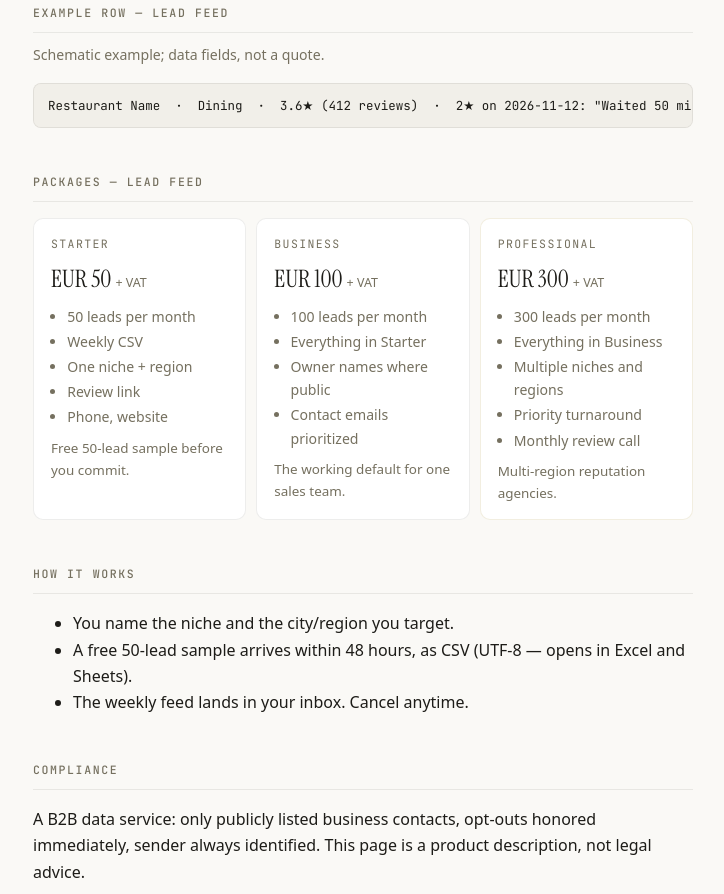
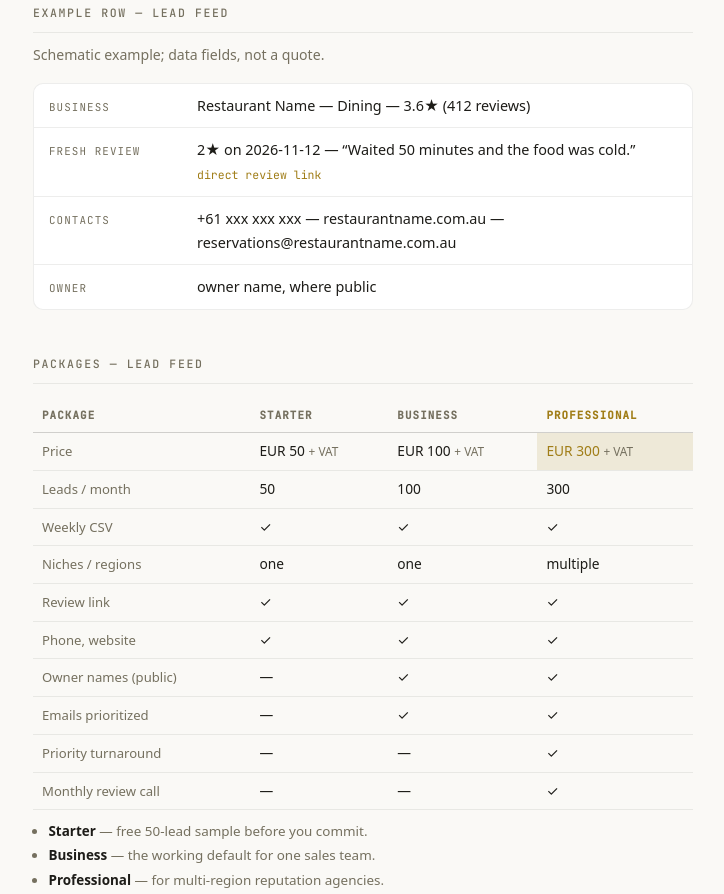
Before and after one commit to alexander-pyrforos/pyrforos-site, a website: page public/services.html in a window 1280 px wide. Shown: the part 941-1835 px from the top of the page, without its empty margins (277-1001 px from the left). Drawn offline with Linux system fonts and the light colour scheme.

Commit message:
site: /services design pass — wrapped example row, package comparison table
Co-Authored-By: Claude Code <noreply@anthropic.com>

```diff
--- a/public/services.html
+++ b/public/services.html
@@ -69,48 +69,91 @@
   <section id="example-row">
     <h2>Example row — lead feed</h2>
     <p class="section-note">Schematic example; data fields, not a quote.</p>
-    <div class="demo-json">Restaurant Name  ·  Dining  ·  3.6★ (412 reviews)  ·  2★ on 2026-11-12: "Waited 50 minutes and the food was cold." [review link]  ·  +61 xxx xxx xxx  ·  restaurantname.com.au  ·  owner name  ·  reservations@restaurantname.com.au</div>
+    <dl class="row-demo">
+      <div class="rd-item">
+        <dt>Business</dt>
+        <dd>Restaurant Name — Dining — 3.6★ (412 reviews)</dd>
+      </div>
+      <div class="rd-item">
+        <dt>Fresh review</dt>
+        <dd>2★ on 2026-11-12 — “Waited 50 minutes and the food was cold.” <span class="rd-link">direct review link</span></dd>
+      </div>
+      <div class="rd-item">
+        <dt>Contacts</dt>
+        <dd>+61 xxx xxx xxx — restaurantname.com.au — reservations@restaurantname.com.au</dd>
+      </div>
+      <div class="rd-item">
+        <dt>Owner</dt>
+        <dd>owner name, where public</dd>
+      </div>
+    </dl>
   </section>
 
   <section id="packages">
     <h2>Packages — lead feed</h2>
-    <div class="packages">
-      <div class="pkg">
-        <span class="pkg-name">Starter</span>
-        <span class="pkg-price">EUR 50 <small>+ VAT</small></span>
-        <ul>
-          <li>50 leads per month</li>
-          <li>Weekly CSV</li>
-          <li>One niche + region</li>
-          <li>Review link</li>
-          <li>Phone, website</li>
-        </ul>
-        <p class="pkg-note">Free 50-lead sample before you commit.</p>
-      </div>
-      <div class="pkg">
-        <span class="pkg-name">Business</span>
-        <span class="pkg-price">EUR 100 <small>+ VAT</small></span>
-        <ul>
-          <li>100 leads per month</li>
-          <li>Everything in Starter</li>
-          <li>Owner names where public</li>
-          <li>Contact emails prioritized</li>
-        </ul>
-        <p class="pkg-note">The working default for one sales team.</p>
-      </div>
-      <div class="pkg featured">
-        <span class="pkg-name">Professional</span>
-        <span class="pkg-price">EUR 300 <small>+ VAT</small></span>
-        <ul>
-          <li>300 leads per month</li>
-          <li>Everything in Business</li>
-          <li>Multiple niches and regions</li>
-          <li>Priority turnaround</li>
-          <li>Monthly review call</li>
-        </ul>
-        <p class="pkg-note">Multi-region reputation agencies.</p>
-      </div>
-    </div>
+    <table class="compare">
+      <thead>
+        <tr>
+          <th scope="col">Package</th>
+          <th scope="col">Starter</th>
+          <th scope="col">Business</th>
+          <th scope="col" class="c-featured">Professional</th>
+        </tr>
+      </thead>
+      <tbody>
+        <tr>
+          <th scope="row">Price</th>
+          <td>EUR 50 <small>+ VAT</small></td>
+          <td>EUR 100 <small>+ VAT</small></td>
+          <td class="c-featured">EUR 300 <small>+ VAT</small></td>
+        </tr>
+        <tr>
+          <th scope="row">Leads / month</th>
+          <td>50</td>
+          <td>100</td>
+          <td>300</td>
+        </tr>
+        <tr>
+          <th scope="row">Weekly CSV</th>
+          <td>✓</td><td>✓</td><td>✓</td>
+        </tr>
+        <tr>
+          <th scope="row">Niches / regions</th>
+          <td>one</td>
+          <td>one</td>
+          <td>multiple</td>
+        </tr>
+        <tr>
+          <th scope="row">Review link</th>
+          <td>✓</td><td>✓</td><td>✓</td>
+        </tr>
+        <tr>
+          <th scope="row">Phone, website</th>
+          <td>✓</td><td>✓</td><td>✓</td>
+        </tr>
+        <tr>
+          <th scope="row">Owner names (public)</th>
+          <td>—</td><td>✓</td><td>✓</td>
+        </tr>
+        <tr>
+          <th scope="row">Emails prioritized</th>
+          <td>—</td><td>✓</td><td>✓</td>
+        </tr>
+        <tr>
+          <th scope="row">Priority turnaround</th>
+          <td>—</td><td>—</td><td>✓</td>
+        </tr>
+        <tr>
+          <th scope="row">Monthly review call</th>
+          <td>—</td><td>—</td><td>✓</td>
+        </tr>
+      </tbody>
+    </table>
+    <ul class="compare-notes">
+      <li><b>Starter</b> — free 50-lead sample before you commit.</li>
+      <li><b>Business</b> — the working default for one sales team.</li>
+      <li><b>Professional</b> — for multi-region reputation agencies.</li>
+    </ul>
   </section>
 
   <section id="how-it-works">
--- a/public/styles.css
+++ b/public/styles.css
@@ -142,26 +142,47 @@
     background: var(--bg2); color: var(--fg);
   }
 
-  /* ---- packages (services) ---- */
-  .packages { display: grid; grid-template-columns: repeat(3, 1fr); gap: 10px; }
-  @media (max-width: 640px) { .packages { grid-template-columns: 1fr; } }
-  .pkg {
-    display: flex; flex-direction: column; gap: 6px;
+  /* ---- services: example row + package comparison ---- */
+  .row-demo {
+    margin: 0; display: flex; flex-direction: column; gap: 0;
     background: var(--card); border: 1px solid var(--line); border-radius: 10px;
-    padding: 15px 17px;
+    overflow: hidden;
   }
-  .pkg.featured { border-color: var(--accent-soft); }
-  .pkg-name {
+  .rd-item {
+    display: grid; grid-template-columns: 8.5em 1fr; gap: 12px;
+    padding: 10px 15px; border-bottom: 1px solid var(--line); align-items: baseline;
+  }
+  .rd-item:last-child { border-bottom: 0; }
+  .rd-item dt {
     font-family: "JetBrains Mono", ui-monospace, monospace;
-    font-size: .72rem; text-transform: uppercase; letter-spacing: .12em;
+    font-size: .68rem; text-transform: uppercase; letter-spacing: .1em;
     color: var(--muted);
   }
-  .pkg-price { font-family: "Instrument Serif", Georgia, serif; font-size: 1.5rem; }
-  .pkg-price small { font-size: .78rem; color: var(--muted); font-family: system-ui, sans-serif; }
-  .pkg-note { margin: 0; font-size: .84rem; color: var(--muted); }
-  .pkg ul { margin: 0; padding-left: 1.15em; font-size: .88rem; color: var(--muted); }
-  .pkg li { margin-bottom: 2px; }
-  .pkg li b { color: var(--fg); font-weight: 550; }
+  .rd-item dd { margin: 0; font-size: .9rem; color: var(--fg); overflow-wrap: anywhere; }
+  .rd-item .rd-link {
+    font-family: "JetBrains Mono", ui-monospace, monospace;
+    font-size: .72rem; color: var(--accent); white-space: nowrap;
+  }
+  .compare { width: 100%; border-collapse: collapse; font-size: .86rem; }
+  .compare th, .compare td {
+    text-align: left; padding: 7px 9px; border-bottom: 1px solid var(--line);
+    vertical-align: baseline;
+  }
+  .compare thead th {
+    font-family: "JetBrains Mono", ui-monospace, monospace;
+    font-size: .68rem; text-transform: uppercase; letter-spacing: .1em;
+    color: var(--muted); border-bottom: 1px solid var(--line-strong);
+  }
+  .compare tbody th {
+    font-weight: 400; font-size: .82rem; color: var(--muted);
+  }
+  .compare td { color: var(--fg); overflow-wrap: anywhere; }
+  .compare td small { color: var(--muted); font-size: .74rem; white-space: nowrap; }
+  .compare .c-featured { color: var(--accent); }
+  .compare tbody .c-featured { background: var(--accent-soft); }
+  .compare-notes { margin: 10px 0 0; padding-left: 1.15em; font-size: .84rem; color: var(--muted); }
+  .compare-notes li { margin-bottom: 2px; }
+  .compare-notes b { color: var(--fg); font-weight: 550; }
 
   .cta { display: flex; flex-wrap: wrap; gap: 10px; }
   .btn {
```
